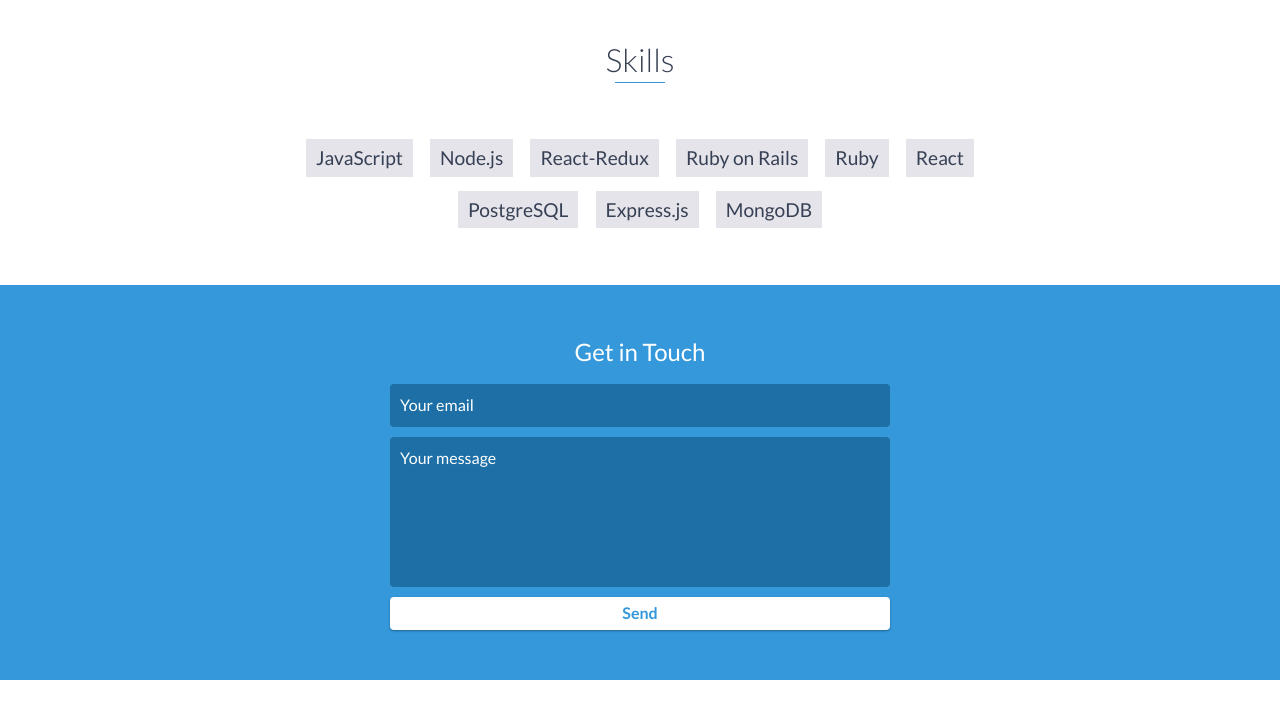
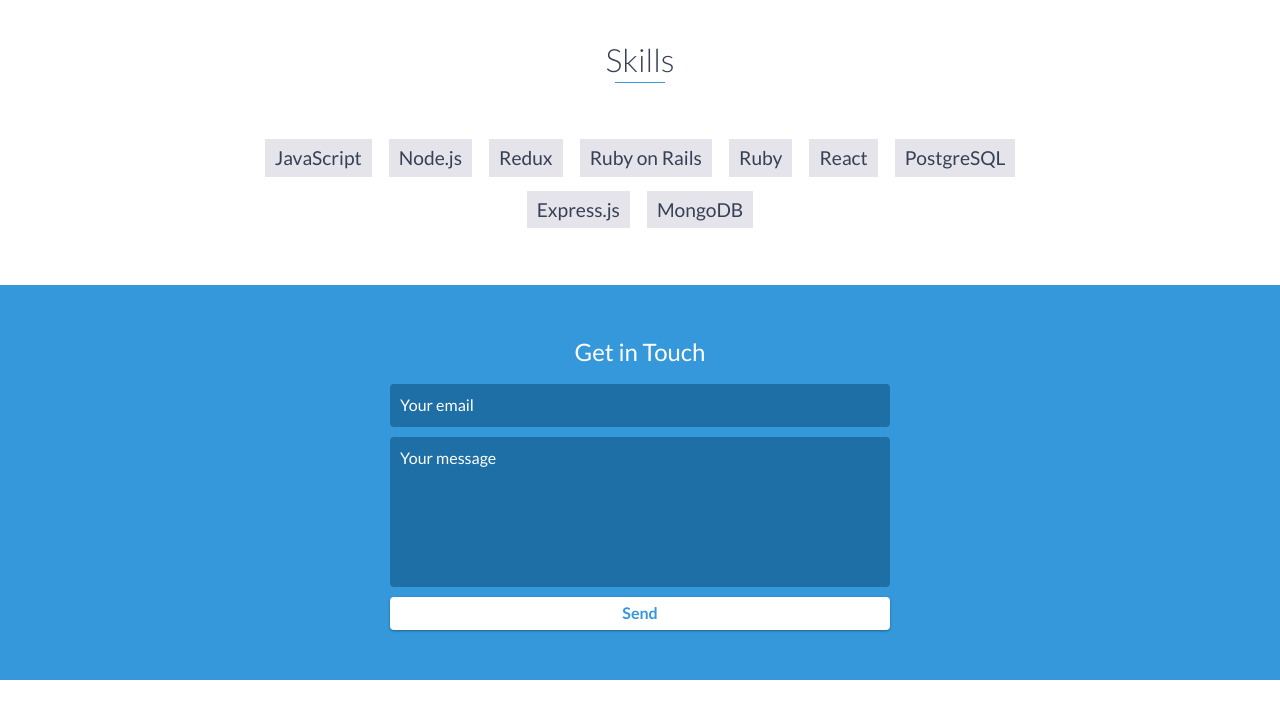
Before and after one commit to erklee/Portfolio, a website: page index.html in a window 1280 px wide. Shown: the part 3000-3713 px from the top of the page. Drawn offline with nearby package versions, Linux system fonts and the light colour scheme.

Commit message:
update skills

```diff
--- a/index.html
+++ b/index.html
@@ -264,7 +264,7 @@
         <ul>
             <li>JavaScript</li>
             <li>Node.js</li>
-            <li>React-Redux</li>
+            <li>Redux</li>
             <li>Ruby on Rails</li>
             <li>Ruby</li>
             <li>React</li>
```
